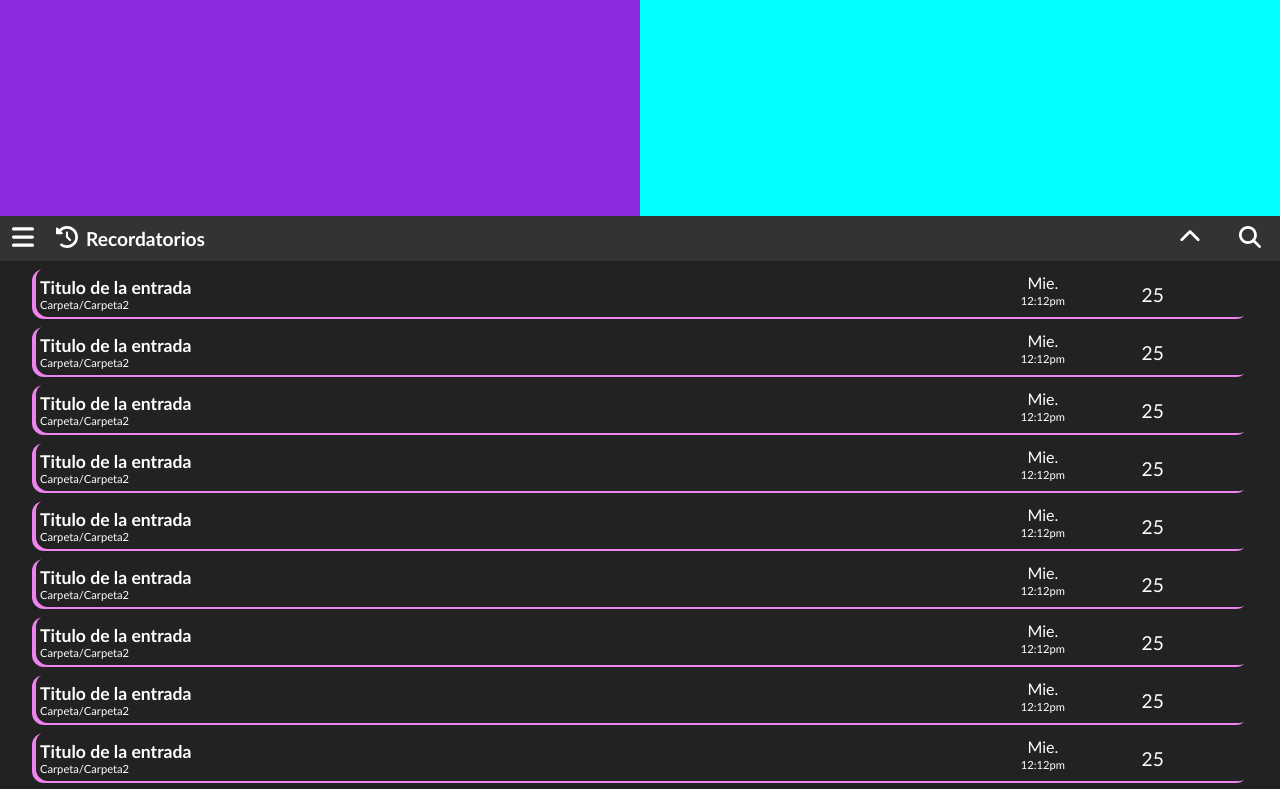
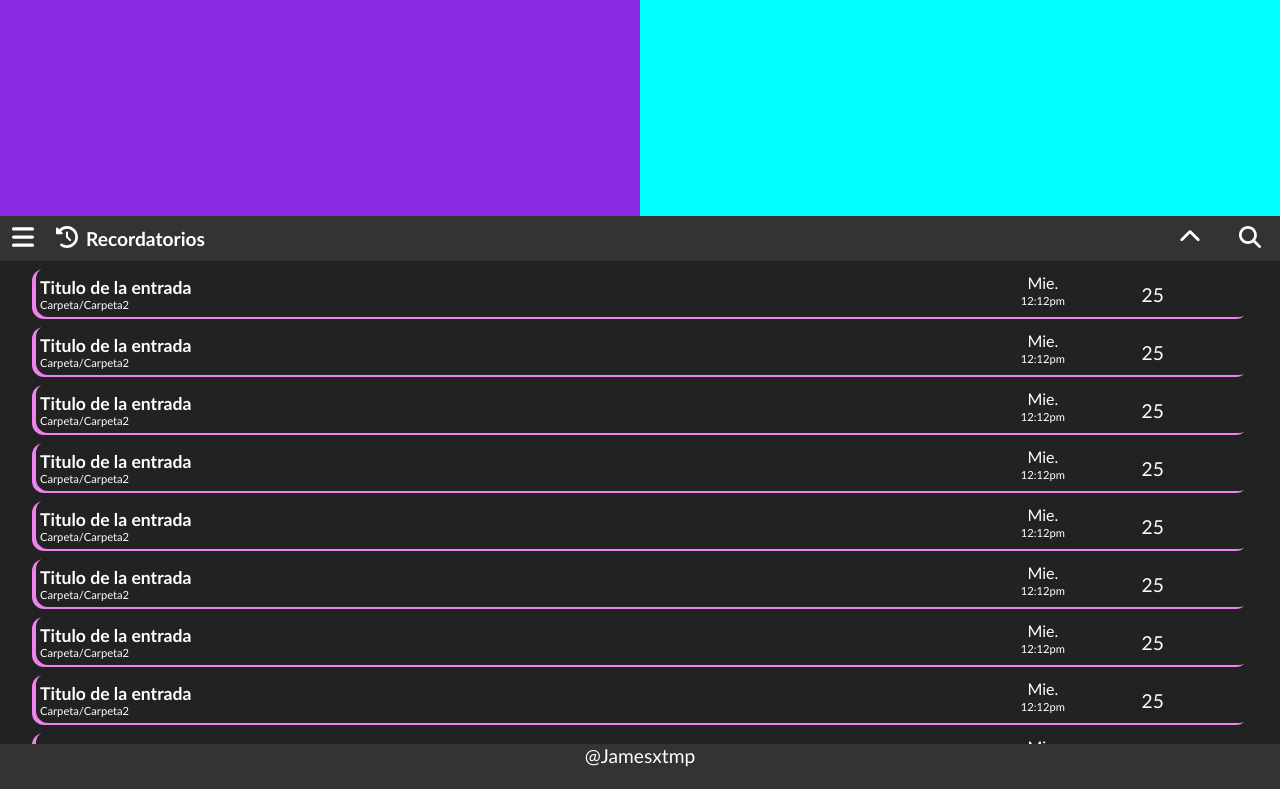
Before and after one commit to Jamesxtmp/my-life-xtmp, a React (Vite) app: page / in a window 1280 px wide. Shown: the top 789 px of the page. Built offline with nearby package versions, Linux system fonts and the light colour scheme.

Commit message:
scroll solution Footer

```diff
--- a/package.json
+++ b/package.json
@@ -5,6 +5,7 @@
   "type": "module",
   "scripts": {
     "dev": "vite",
+    "host": "vite --host",
     "build": "vite build",
     "preview": "vite preview"
   },
--- /dev/null
+++ b/src/components/Footer.jsx
@@ -0,0 +1,7 @@
+function Footer() {
+    return (
+        <div>@Jamesxtmp</div>
+    )
+}
+
+export default Footer;
--- a/src/components/RootLayout.css
+++ b/src/components/RootLayout.css
@@ -1,5 +1,7 @@
 .root-layout{
-    display: block;
+    display: flex;
+    flex-direction: column;
+    height: 100vh;
 }
 .layout-upper{
     display: flex;
@@ -15,4 +17,12 @@
 }
 .layout-outlet{
     width: 100%;
+    height: calc(100vh - 27vh - 45px - 56px);
+    overflow-y: scroll;
 }
+.layout-footer{
+    height: 56px;
+    font-size: 1.2em;
+    text-align: center;
+    background-color: var(--background-2);
+}
--- a/src/components/RootLayout.jsx
+++ b/src/components/RootLayout.jsx
@@ -2,6 +2,7 @@ import { Outlet } from "react-router-dom";
 
 import UpperVisualizer from "./UpperVisualizer";
 import CenterInformation from "./CenterInformation"
+import Footer from "./Footer";
 
 function RootLayout() {
     return (
@@ -15,6 +16,9 @@ function RootLayout() {
             <div className="layout-outlet">
                 <Outlet />
             </div>
+            <div className="layout-footer">
+                <Footer />
+            </div>
         </div>
     );
 }
--- a/src/index.css
+++ b/src/index.css
@@ -1,4 +1,4 @@
-*{
+* {
     margin: 0;
     padding: 0;
     box-sizing: border-box;
@@ -7,23 +7,44 @@
     --background-2: #333;
     color: white;
 }
-ul{
+
+ul {
     list-style: none;
 }
-a{
+
+a {
     text-decoration: none;
     color: inherit;
 }
-body{
+
+html,
+body {
     overflow: hidden;
     background-color: var(--background-1);
 }
-h2{
+
+h2 {
     font-size: 1.2em;
 }
-h3{
+
+h3 {
     font-size: 1.1em;
 }
-.direccion-carpet{
+
+.direccion-carpet {
     font-size: 0.7em;
 }
+
+::-webkit-scrollbar {
+    width: 5px
+}
+
+::-webkit-scrollbar-track {
+    background: var(--background-1);
+    border-radius: 8px
+}
+
+::-webkit-scrollbar-thumb {
+    background: var(--background-2);
+    border-radius: 8px
+}
```
